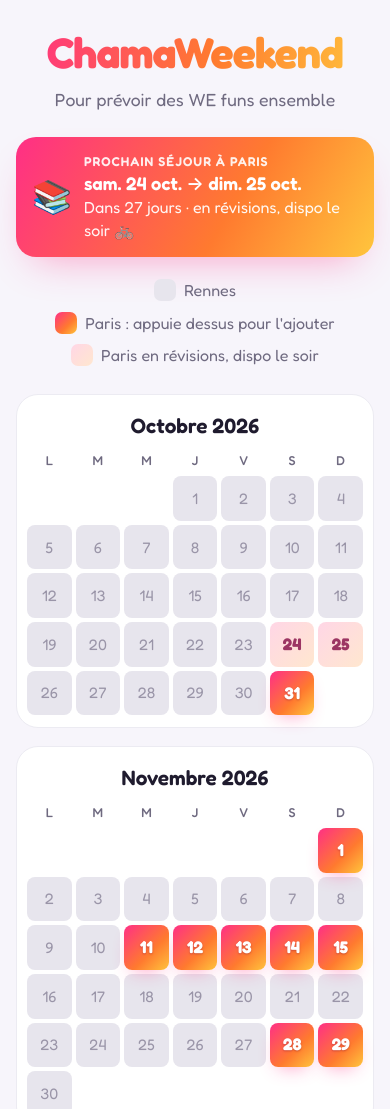
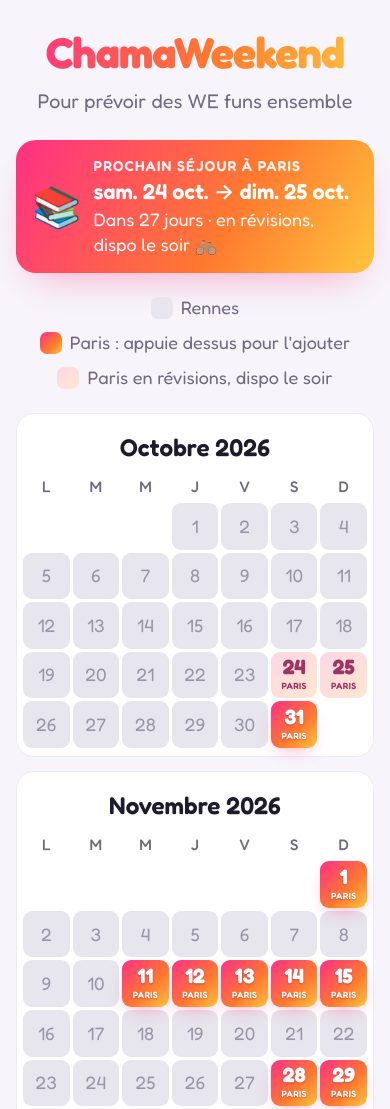
Before and after one commit to Chamayonaise/ChamaWeekend, a plain HTML site: page index.html in a window 390 px wide. Shown: the top 1109 px of the page. Drawn offline with Linux system fonts and the light colour scheme.

Commit message:
Agrandit l'affichage sur téléphone
Co-Authored-By: Claude Opus 5.5 <noreply@anthropic.com>

```diff
--- a/index.html
+++ b/index.html
@@ -69,7 +69,7 @@
     background: var(--bg);
     color: var(--text);
     font-family: "Fredoka", system-ui, -apple-system, "Segoe UI", sans-serif;
-    font-size: 16px;
+    font-size: 1rem;
     line-height: 1.4;
   }
   .wrap { max-width: 1040px; margin: 0 auto; padding: 32px 16px 64px; }
@@ -309,16 +309,29 @@
 
   footer { text-align: center; color: var(--muted); font-size: .85rem; margin-top: 28px; }
 
-  @media (max-width: 420px) {
+  /* Téléphone : tout est plus grand, les cases prennent toute la largeur */
+  @media (max-width: 520px) {
+    html { font-size: 18px; }
     .wrap { padding-top: 22px; }
-    .month { padding: 16px 10px 12px; }
-    .days, .dow { gap: 4px; }
-    .day { border-radius: 8px; }
+    header { margin-bottom: 22px; }
+    .months { gap: 14px; }
+    .month { padding: 16px 6px 8px; border-radius: 18px; }
+    .month h2 { font-size: 1.35rem; }
+    .days, .dow { gap: 3px; }
+    .dow span { font-size: .85rem; }
+    .day { border-radius: 9px; font-size: 1rem; }
+    .day.paris .num { font-size: 1.15rem; }
+    .day.paris .tag { font-size: .5rem; }
+    .day.paris.added::after { width: 20px; height: 20px; font-size: .7rem; }
+    .next { padding: 16px; gap: 12px; }
+    .next .big { font-size: 2.2rem; }
+    .next .when { font-size: 1.2rem; }
+    .list-card { padding: 18px 12px; }
+  }
+  @media (max-width: 360px) {
     .day.paris .tag { display: none; }
-    .next { padding: 16px; gap: 12px; }
-    .next .big { font-size: 2rem; }
-    .next .when { font-size: 1.15rem; }
   }
+
   @media (prefers-reduced-motion: reduce) {
     .day.paris { animation: none; }
     dialog[open] { animation: none; }
```
